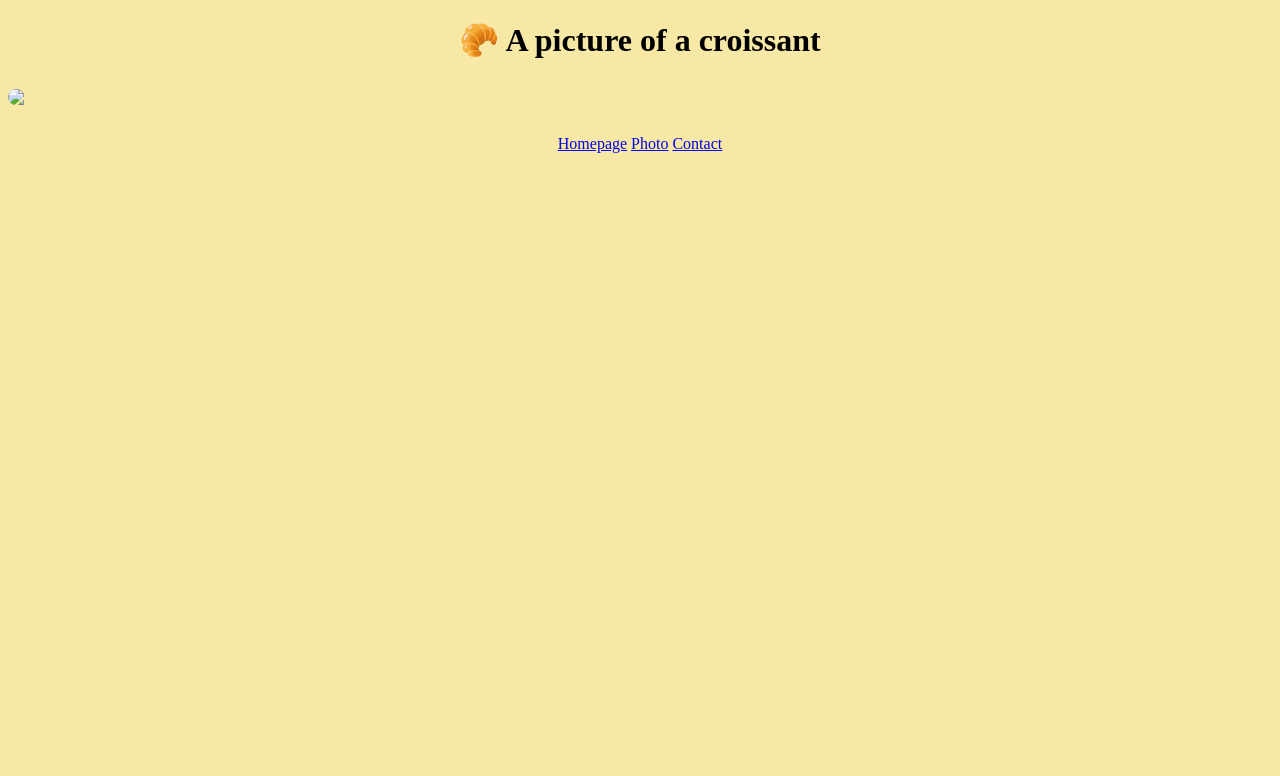
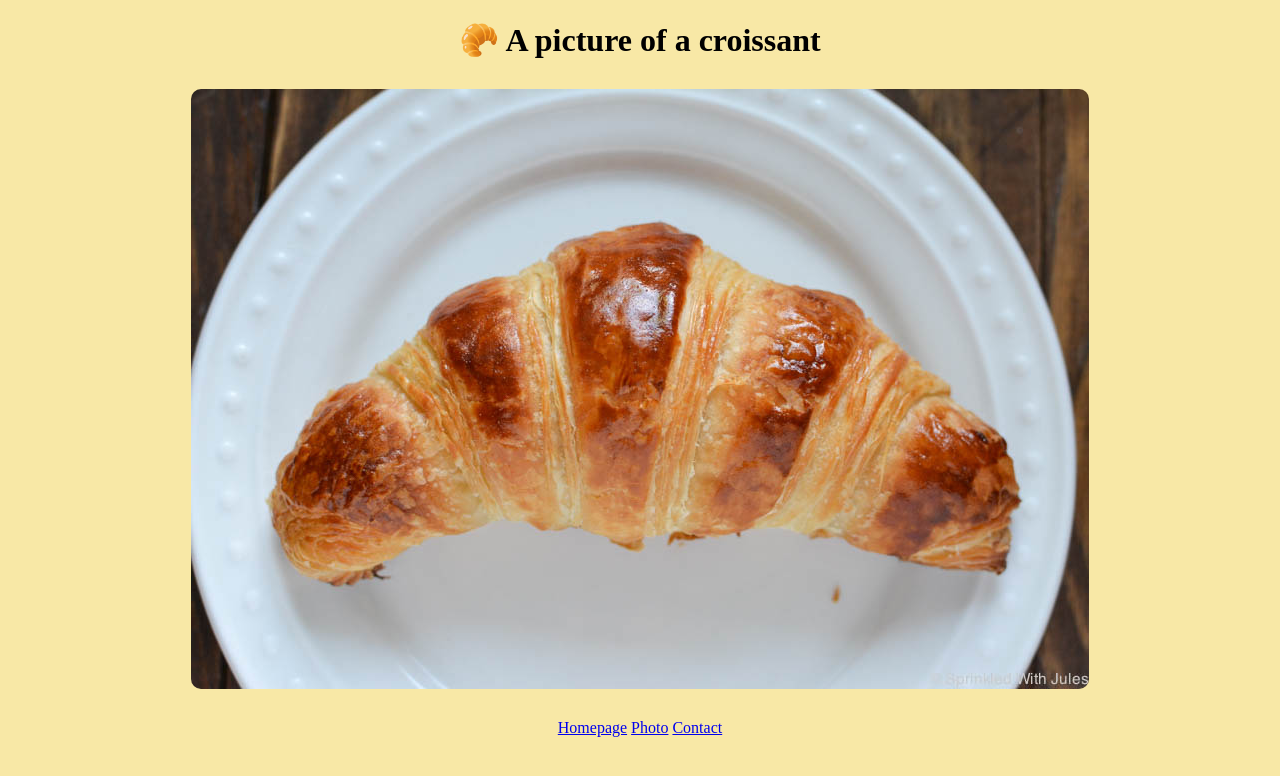
Before and after one commit to OlenaKaminska/Croissant, a plain HTML site: page photo.html in a window 1280 px wide. Drawn offline with Linux system fonts and the light colour scheme.

Commit message:
Add photo and change the path to photo

```diff
--- a/photo.html
+++ b/photo.html
@@ -9,7 +9,7 @@
   </head>
   <body>
     <h1>🥐 A picture of a croissant</h1>
-    <img src="/img/croissant.jpg" />
+    <img src="/croissant.jpg" />
     <footer>
       <a href="/">Homepage</a>
       <a href="/photo.html">Photo</a>
```
Also changed, not shown: croissant.jpg (added).
